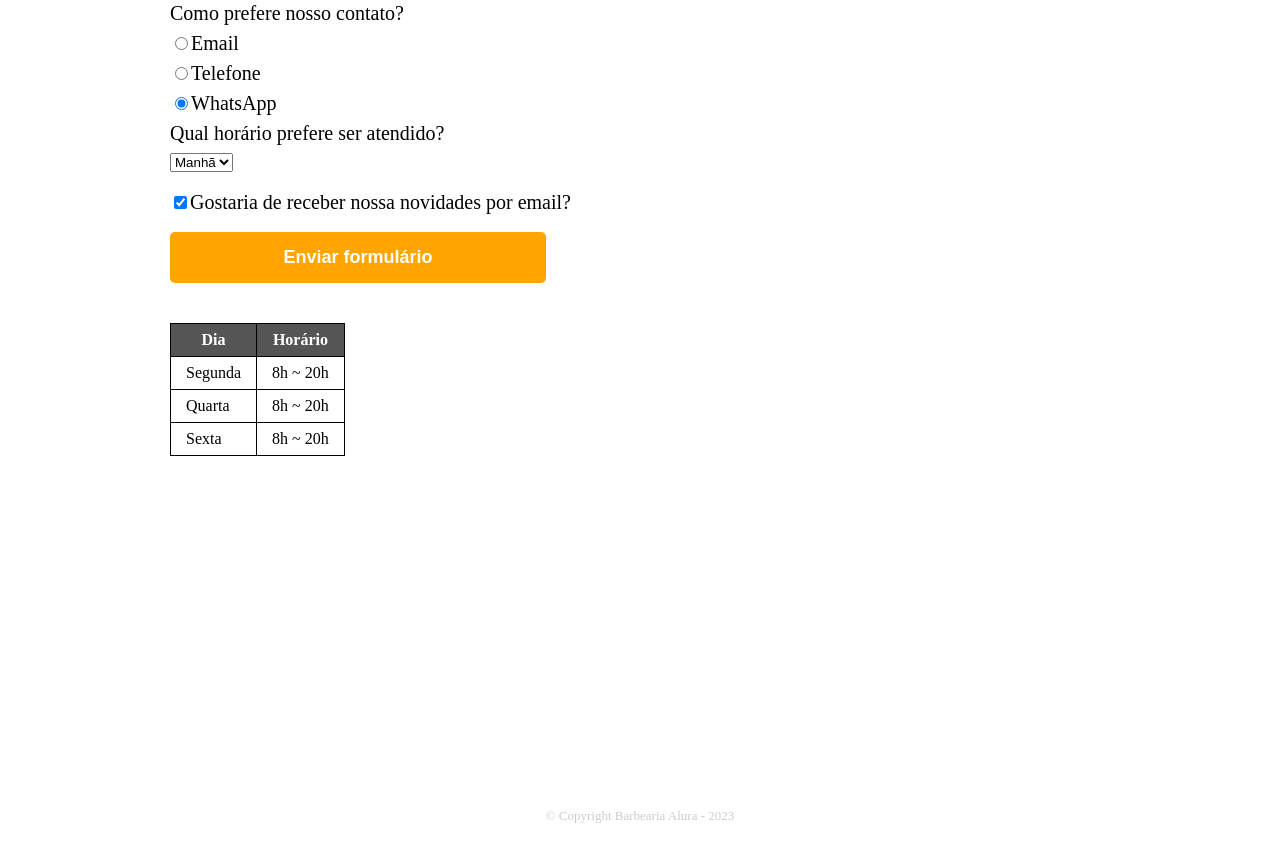
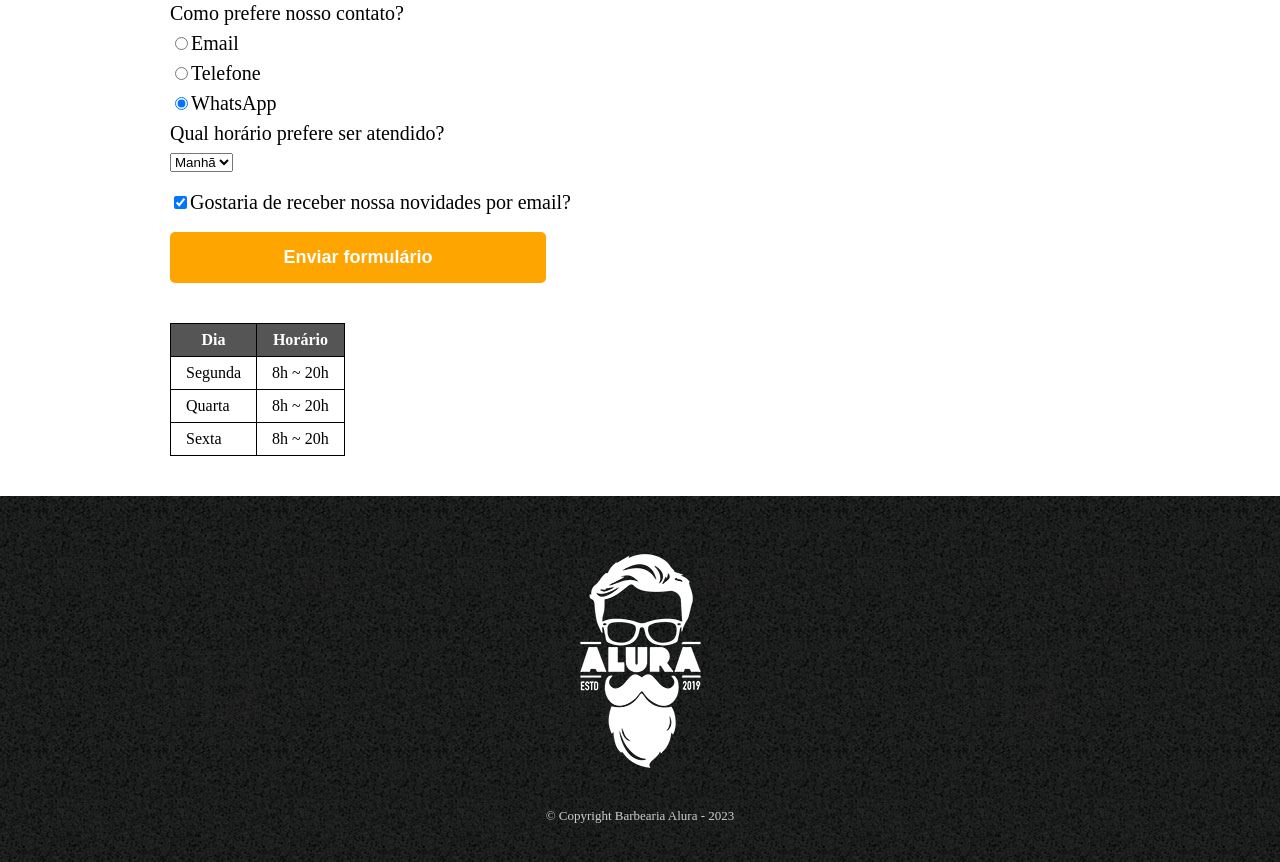
Before and after one commit to emanoelcampos/html-css-3, a plain HTML site: page index.html in a window 1280 px wide. Shown: the part 819-1681 px from the top of the page. Drawn offline with Linux system fonts and the light colour scheme.

Commit message:
correct background footer path

```diff
--- a/styles/style.css
+++ b/styles/style.css
@@ -35,7 +35,7 @@ nav a:hover {
 
 footer {
     text-align: center;
-    background: url(./assets/bg.jpg);
+    background: url(../assets/bg.jpg);
     padding: 40px 0;
 }
 
```
